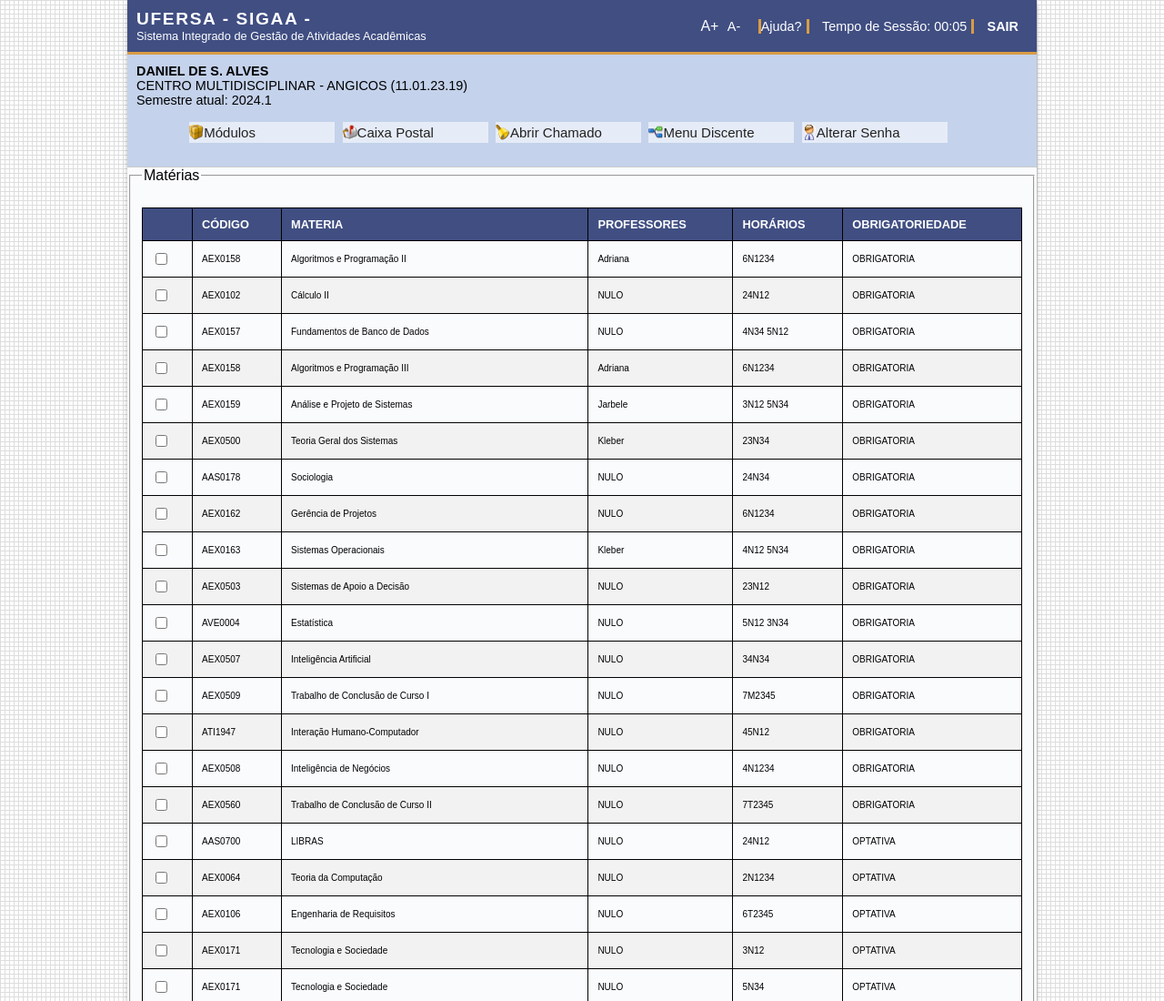
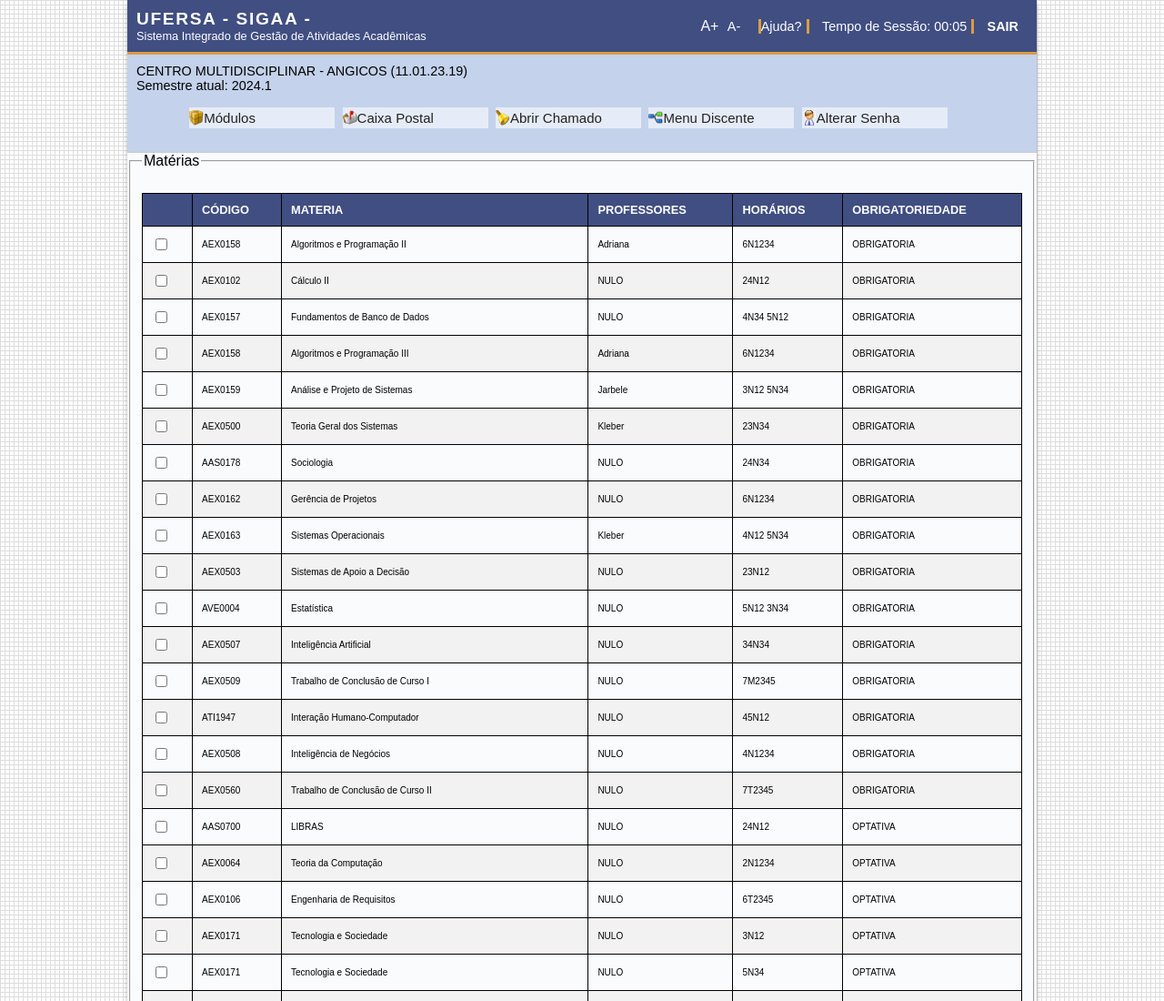
Before and after one commit to ctrlc-ctrlv-interprise/Trabalho1, a website: page public/index.html in a window 1280 px wide. Shown: the top 1100 px of the page at 91% size. Drawn offline with Linux system fonts and the light colour scheme.

Commit message:
fix username at index page

```diff
--- a/public/index.html
+++ b/public/index.html
@@ -26,7 +26,7 @@
         </header>
         <main>
             <section id="user-info">
-                <p id="pname">DANIEL DE S. ALVES</p>
+                <p id="pname"></p>
                 <p>CENTRO MULTIDISCIPLINAR - ANGICOS (11.01.23.19)</p>
                 <p>Semestre atual: 2024.1</p>
                 <section id="modulos">
--- a/public/script.js
+++ b/public/script.js
@@ -27,6 +27,9 @@ function logout() {
 
 async function renderClasses(){
     console.log(getCookie("userInfo"))
+    const username = document.getElementById('pname')
+    username.textContent = getCookie("userInfo");
+
     const father = document.getElementById('classTable')
     const classes = await fetch("http://localhost:3333/")
     const classesResult = await classes.json()
```
